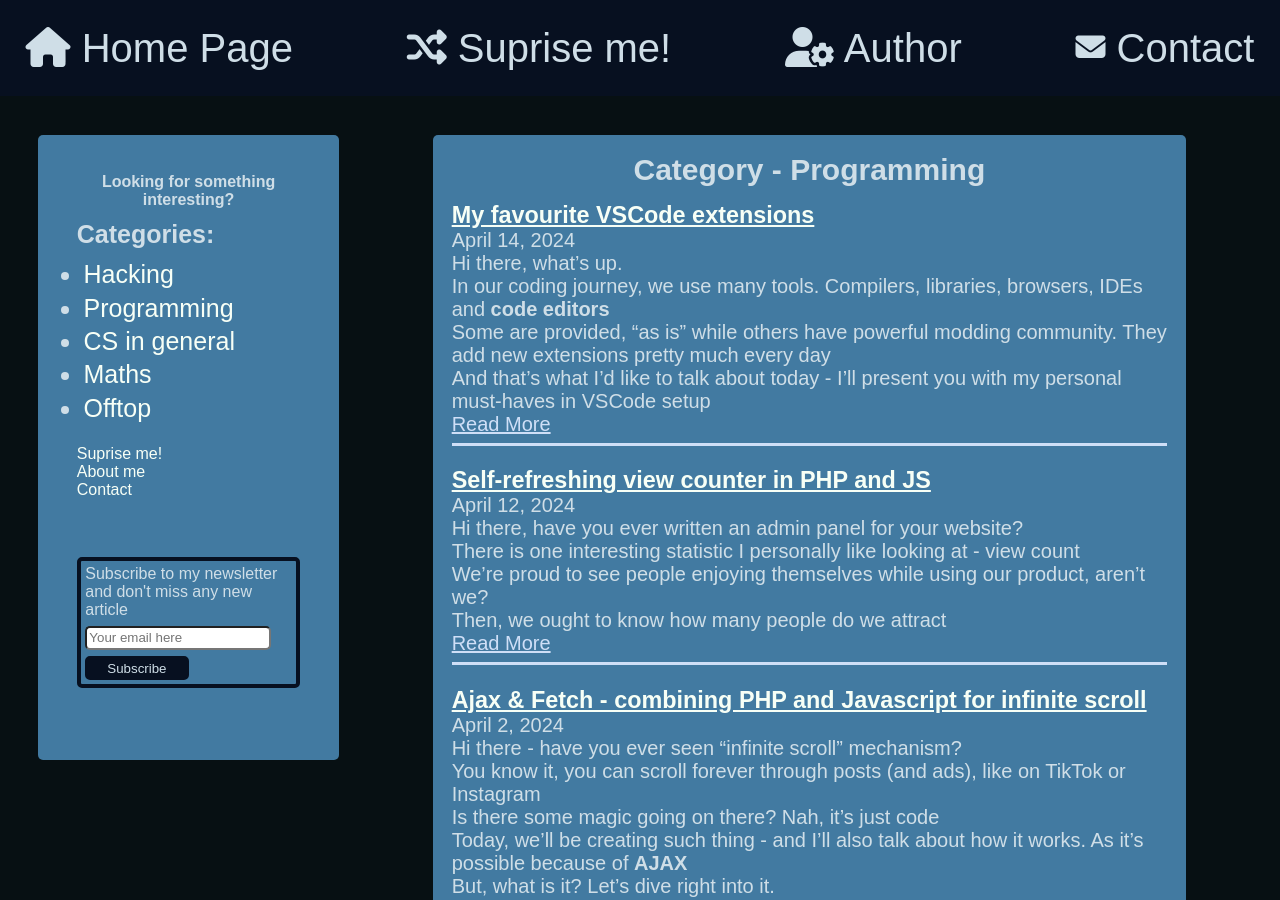
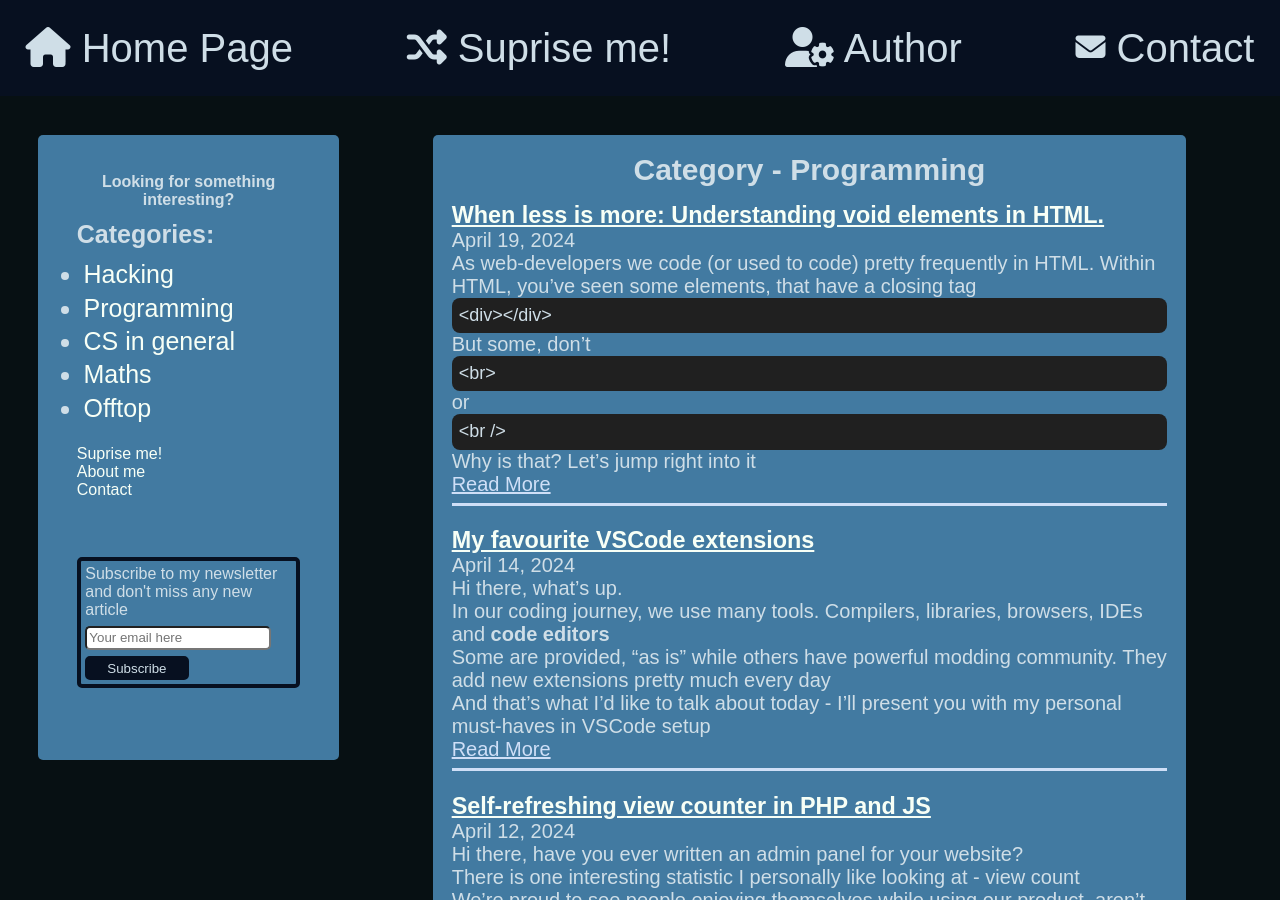
Before and after one commit to wizarddos/blog, a Jekyll site: the page built from _categories/programming.md, in a window 1280 px wide and 900 px high. Built offline with Jekyll 4.4.1, drawn with Linux system fonts in a browser that asks for light colours; some of the changed lines change nothing that is shown.

Commit message:
Fixed a little typo in code and added new article

````diff
--- a/_layouts/default.html
+++ b/_layouts/default.html
@@ -6,7 +6,7 @@
     {% if page.excerpt %}
         <meta name="description" content="{{ page.excerpt | strip_html | newline_to_br | strip_newlines | replace: '<br />', ' '}}">
     {% else %}
-        <meta name = "description" content = "{{ page.title | append: '- Here you will find everything about coding, hacking, maths, computer science and other topics'}}"
+        <meta name = "description" content = "{{ page.title | append: '- Here you will find everything about coding, hacking, maths, computer science and other topics'}}" />
     {% endif %}
 
 
--- /dev/null
+++ b/_posts/2024-04-19-why-some-elements-dont-have-ending-tag.md
@@ -0,0 +1,90 @@
+---
+layout: post
+title: "When less is more: Understanding void elements in HTML."
+author: wizarddos
+category: Programming
+excerpt_separator: <!--more-->
+---
+
+As web-developers we code (or used to code) pretty frequently in HTML.
+Within HTML, you've seen some elements, that have a closing tag
+```html
+<div></div>
+```
+
+But some, don't
+```html
+<br>
+```
+or
+```html
+<br />
+```
+
+Why is that? Let's jump right into it
+<!--more-->
+
+### Search in the best source - non-closing tags
+
+Elements without closing tag are called **void elements**
+
+We'll seek knowledge in [HTML Specifications](https://html.spec.whatwg.org/multipage/syntax.html#void-elements)
+> Void elements only have a start tag; end tags must not be specified for void elements.
+>
+> [...]
+>
+> Void elements can't have any contents (since there's no end tag, no content can be put between the start tag and the end tag).
+
+This answers your question: void elements don't have any content.
+Technically, I could end it here but
+
+### Should we add `/` in void elements
+Which one should we choose
+```html
+<br>
+```
+
+Or
+```html
+<br />
+```
+There have been numerous discussions online about it - some people add slash, some don't
+
+What's in the [docs](https://html.spec.whatwg.org/multipage/syntax.html#start-tags) again?
+> [...] there may be a single U+002F SOLIDUS character (/), which on foreign elements marks the start tag as self-closing. On void elements, it does not mark the start tag as self-closing but instead is unnecessary and has no effect of any kind. For such void elements, it should be used only with caution — especially since, if directly preceded by an unquoted attribute value, it becomes part of the attribute value rather than being discarded by the parser.
+
+(for context: [foreign elements](https://html.spec.whatwg.org/multipage/syntax.html#foreign-elements) are ones from SVG or MathML namespaces)
+
+According to specs: trialing slashes are fully optional in void tags and have no effect, but might cause issues later on.
+
+Why is it even there in the first place? For **backward compatibility**
+
+Currently used HTML version is HTML5 - but your documents can also be rendered in other modes
+
+There used to be a standard called **XHTML** - a mashup of HTML and XML
+
+In there, these slashes were obligatory.
+If slashes went missing, XHTML parser could not distinguish whether such tag closes or is it missing a closing one.
+
+## Final verdict
+
+This might be disappointing but... **use whatever you want to**!
+
+For some people, not writing that slash can save time
+Some people prefer the trailing slash because it makes the code more readable, as it clearly marks the end of the tag.
+
+Personally, I'm a fan of a second option
+
+### Conclusion
+
+Thanks for reading, I hope you've learned something new. I wrote this article pretty quickly, but had to find a lot of data
+
+As a little fun fact, I can tell you that `<p>` tag used to be void, as it indicaited space between the paragraphs - not paragraphs themselves.
+
+Subscribe to my newsletter in the navbar, check out other articles too such as
+
+- [Infinite scroll in Ajax and JS with Fetch](https://wizarddos.github.io/blog/programming/2024/04/02/php-javascript-ajax-fetch-infinite-scroll.html)
+- [My favourite VSCode extenstions](https://wizarddos.github.io/blog/programming/2024/04/14/my-personal-favoutrite-vscode-extensions.html)
+- [PHP course](https://wizarddos.github.io/blog/series/php_0_to_hero.html)
+
+And see you next time
````
